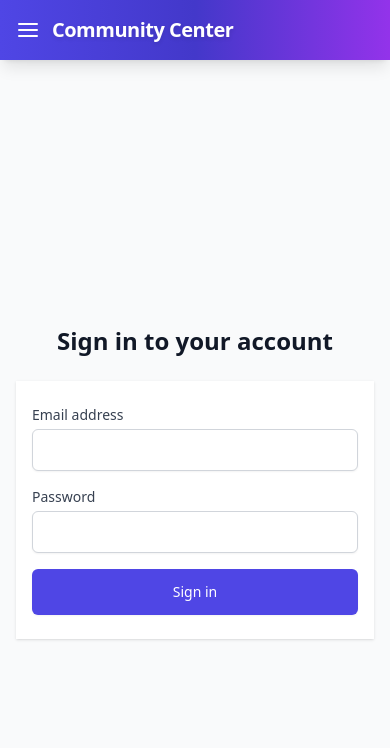
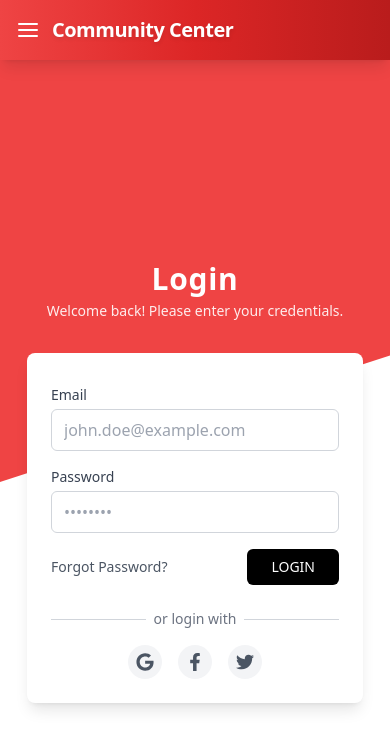
Before and after one commit to wh1ter0seunm4skedX/ShiftEase, a React (Vite) app: page /login in a window 390 px wide. Shown: the top 748 px of the page. Built offline with nearby package versions, Linux system fonts and the light colour scheme.

Commit message:
feat: update Navbar and Login components with responsive design, improved styling, and social login options

```diff
--- a/public/index.html
+++ b/public/index.html
@@ -3,9 +3,9 @@
   <head>
     <meta charset="UTF-8">
     <meta name="viewport" content="width=device-width, initial-scale=1.0, maximum-scale=1.0, user-scalable=0">
-    <title>Document</title>
+    <title>ShiftEase</title>
   </head>
   <body>
-    <!-- existing content -->
+    <div id="root"></div>
   </body>
 </html>
--- a/src/components/Navbar.tsx
+++ b/src/components/Navbar.tsx
@@ -1,15 +1,20 @@
 import { useState } from 'react';
-import { LogOut, Menu } from 'lucide-react';
+import { useLocation } from 'react-router-dom';
 import { useAuth } from '../contexts/AuthContext';
 import { motion } from 'framer-motion';
-import { FaSignOutAlt } from 'react-icons/fa'; // Sign out icon
-import { FiMenu } from 'react-icons/fi'; // Menu icon
+import { FaSignOutAlt } from 'react-icons/fa';
+import { FiMenu } from 'react-icons/fi';
 import ConfirmDialog from './ConfirmDialog';
 
 export default function Navbar() {
   const [isMenuOpen, setIsMenuOpen] = useState(false);
   const [showLogoutConfirm, setShowLogoutConfirm] = useState(false);
+
   const { user, logout } = useAuth();
+  const location = useLocation();
+
+  // Check if we're on the "/login" route
+  const isLoginPage = location.pathname === '/login';
 
   const handleLogout = () => {
     setShowLogoutConfirm(true);
@@ -22,14 +27,26 @@ export default function Navbar() {
 
   return (
     <>
-      <nav className="bg-gradient-to-r from-indigo-600 via-indigo-700 to-purple-600 text-white shadow-lg sticky top-0 z-10">
+      {/*
+        If we’re on the login page, navbar = red gradient
+        Otherwise, navbar = purple gradient
+      */}
+      <nav
+        className={`bg-gradient-to-r text-white shadow-lg sticky top-0 z-10
+          ${
+            isLoginPage
+              ? 'from-red-500 via-red-600 to-red-700'
+              : 'from-indigo-600 via-indigo-700 to-purple-600'
+          }
+        `}
+      >
         <div className="container mx-auto px-4 py-4 flex justify-between items-center">
           {/* Left side - Brand */}
           <div className="flex items-center space-x-3">
             <motion.button
               className="md:hidden text-white focus:outline-none"
               onClick={() => setIsMenuOpen(!isMenuOpen)}
-              whileHover={{ rotate: 90 }} // Rotate effect on hover
+              whileHover={{ rotate: 90 }}
               transition={{ type: 'spring', stiffness: 300 }}
             >
               <FiMenu className="h-6 w-6" />
@@ -42,12 +59,15 @@ export default function Navbar() {
           {/* Right side - User Info & Logout */}
           {user && (
             <div className="flex items-center space-x-3">
-              <span className="hidden md:inline text-sm font-medium text-shadow-sm">{user.name}</span>
+              <span className="hidden md:inline text-sm font-medium text-shadow-sm">
+                {user.name}
+              </span>
               <motion.button
-                className="p-2 hover:bg-indigo-700 rounded-full focus:outline-none"
+                className="p-2 hover:bg-opacity-70 rounded-full focus:outline-none transition"
                 whileHover={{ scale: 1.1 }}
                 transition={{ type: 'spring', stiffness: 300 }}
                 onClick={handleLogout}
+                aria-label="Log Out"
               >
                 <FaSignOutAlt className="h-5 w-5" />
               </motion.button>
@@ -58,7 +78,7 @@ export default function Navbar() {
         {/* Mobile menu */}
         {isMenuOpen && user && (
           <motion.div
-            className="md:hidden pt-2 pb-3 border-t border-indigo-500 mt-2 bg-white text-indigo-600"
+            className="md:hidden pt-2 pb-3 border-t border-opacity-50 mt-2 bg-white text-current"
             initial={{ opacity: 0, x: -200 }}
             animate={{ opacity: 1, x: 0 }}
             exit={{ opacity: 0, x: -200 }}
@@ -74,7 +94,7 @@ export default function Navbar() {
                 <span>{user.name}</span>
               </div>
               <motion.button
-                className="w-full mt-3 p-2 text-left bg-indigo-600 text-white rounded-md hover:bg-indigo-700"
+                className="w-full mt-3 p-2 text-left bg-red-600 text-white rounded-md hover:bg-red-700 transition"
                 onClick={handleLogout}
                 whileHover={{ scale: 1.05 }}
                 transition={{ type: 'spring', stiffness: 300 }}
--- a/src/pages/Login.tsx
+++ b/src/pages/Login.tsx
@@ -1,6 +1,8 @@
 import React, { useState } from 'react';
 import { useNavigate } from 'react-router-dom';
 import { useAuth } from '../contexts/AuthContext';
+// Social icons (Google, Facebook, Twitter)
+import { FaGoogle, FaFacebookF, FaTwitter } from 'react-icons/fa';
 
 export default function Login() {
   const [email, setEmail] = useState('');
@@ -16,70 +18,141 @@ export default function Login() {
       navigate('/dashboard');
     } catch (err) {
       setError('Invalid credentials');
+      // Clear the error after 3 seconds
+      setTimeout(() => setError(''), 3000);
     }
   };
 
   return (
-    <div className="min-h-screen bg-gray-50 flex flex-col justify-center px-4 py-8 md:py-12">
-      <div className="w-full max-w-md mx-auto">
-        <h2 className="text-2xl md:text-3xl font-bold text-center text-gray-900 mb-6">
-          Sign in to your account
-        </h2>
+    <div className="relative min-h-screen flex flex-col items-center justify-center overflow-hidden bg-white">
+      {/*
+        Curved top shape using clip-path (no inline SVG).
+        Adjust 'polygon' points to shape the curve differently.
+      */}
+      <div
+        className="absolute top-0 left-0 w-full h-1/2 bg-red-500"
+        style={{
+          clipPath: 'polygon(0 0, 100% 0, 100% 70%, 0 100%)',
+        }}
+      />
 
-        <div className="bg-white py-6 px-4 md:px-8 shadow sm:rounded-lg">
-          <form className="space-y-4 md:space-y-6" onSubmit={handleSubmit}>
+      {/* Main content container */}
+      <div className="relative z-10 w-full max-w-sm px-6">
+        {/* Title / Branding */}
+        <div className="mb-8 text-center">
+          <h1 className="text-white text-3xl font-bold tracking-wide mb-1">
+            Login
+          </h1>
+          <p className="text-sm text-white opacity-90">
+            Welcome back! Please enter your credentials.
+          </p>
+        </div>
+
+        {/* Form card overlapping the red/white boundary */}
+        <div className="bg-white rounded-lg shadow-lg p-6 pt-8">
+          {/* Error display */}
           {error && (
-              <div className="text-red-600 text-sm text-center">{error}</div>
+            <div className="mb-4 text-center text-sm text-red-600">
+              {error}
+            </div>
           )}
-            <div>
+
+          <form onSubmit={handleSubmit}>
+            {/* Email */}
+            <div className="mb-4">
               <label
                 htmlFor="email"
-                className="block text-sm font-medium text-gray-700"
+                className="block text-gray-700 text-sm font-medium mb-1"
               >
-                Email address
+                Email
               </label>
-              <div className="mt-1">
               <input
                 id="email"
-                  name="email"
                 type="email"
                 required
                 value={email}
                 onChange={(e) => setEmail(e.target.value)}
-                  className="appearance-none block w-full px-3 py-2 border border-gray-300 rounded-md shadow-sm placeholder-gray-400 focus:outline-none focus:ring-indigo-500 focus:border-indigo-500 sm:text-sm"
+                className="block w-full border border-gray-300 rounded-md px-3 py-2
+                           placeholder-gray-400 text-gray-700
+                           focus:outline-none focus:ring-2 focus:ring-red-400
+                           focus:border-transparent transition"
+                placeholder="john.doe@example.com"
               />
             </div>
-            </div>
 
-            <div>
+            {/* Password */}
+            <div className="mb-4">
               <label
                 htmlFor="password"
-                className="block text-sm font-medium text-gray-700"
+                className="block text-gray-700 text-sm font-medium mb-1"
               >
                 Password
               </label>
-              <div className="mt-1">
               <input
                 id="password"
-                  name="password"
                 type="password"
                 required
                 value={password}
                 onChange={(e) => setPassword(e.target.value)}
-                  className="appearance-none block w-full px-3 py-2 border border-gray-300 rounded-md shadow-sm placeholder-gray-400 focus:outline-none focus:ring-indigo-500 focus:border-indigo-500 sm:text-sm"
+                className="block w-full border border-gray-300 rounded-md px-3 py-2
+                           placeholder-gray-400 text-gray-700
+                           focus:outline-none focus:ring-2 focus:ring-red-400
+                           focus:border-transparent transition"
+                placeholder="••••••••"
               />
             </div>
-            </div>
 
-            <div>
+            {/* Forgot Password + Login button row */}
+            <div className="flex items-center justify-between mb-6">
+              <a
+                href="/forgot-password"
+                className="text-sm text-gray-600 hover:text-red-400 transition"
+              >
+                Forgot Password?
+              </a>
               <button
                 type="submit"
-                className="w-full flex justify-center py-3 px-4 border border-transparent rounded-md shadow-sm text-sm font-medium text-white bg-indigo-600 hover:bg-indigo-700 focus:outline-none focus:ring-2 focus:ring-offset-2 focus:ring-indigo-500"
+                className="bg-black text-white rounded-md py-2 px-6
+                           text-sm font-medium hover:bg-gray-800 transition
+                           focus:outline-none focus:ring-2 focus:ring-black
+                           focus:ring-offset-2"
               >
-                Sign in
+                LOGIN
               </button>
             </div>
           </form>
+
+          {/* OR divider */}
+          <div className="flex items-center my-4">
+            <div className="flex-grow h-px bg-gray-300" />
+            <span className="text-sm text-gray-500 px-2">or login with</span>
+            <div className="flex-grow h-px bg-gray-300" />
+          </div>
+
+          {/* Social buttons */}
+          <div className="flex justify-center space-x-4">
+            <button
+              className="p-2 bg-gray-100 rounded-full hover:bg-gray-200 focus:outline-none
+                         focus:ring-2 focus:ring-red-400 transition"
+              aria-label="Login with Google"
+            >
+              <FaGoogle className="text-lg text-gray-600" />
+            </button>
+            <button
+              className="p-2 bg-gray-100 rounded-full hover:bg-gray-200 focus:outline-none
+                         focus:ring-2 focus:ring-red-400 transition"
+              aria-label="Login with Facebook"
+            >
+              <FaFacebookF className="text-lg text-gray-600" />
+            </button>
+            <button
+              className="p-2 bg-gray-100 rounded-full hover:bg-gray-200 focus:outline-none
+                         focus:ring-2 focus:ring-red-400 transition"
+              aria-label="Login with Twitter"
+            >
+              <FaTwitter className="text-lg text-gray-600" />
+            </button>
+          </div>
         </div>
       </div>
     </div>
```
Lines whose indentation alone changed are shown as unchanged.
